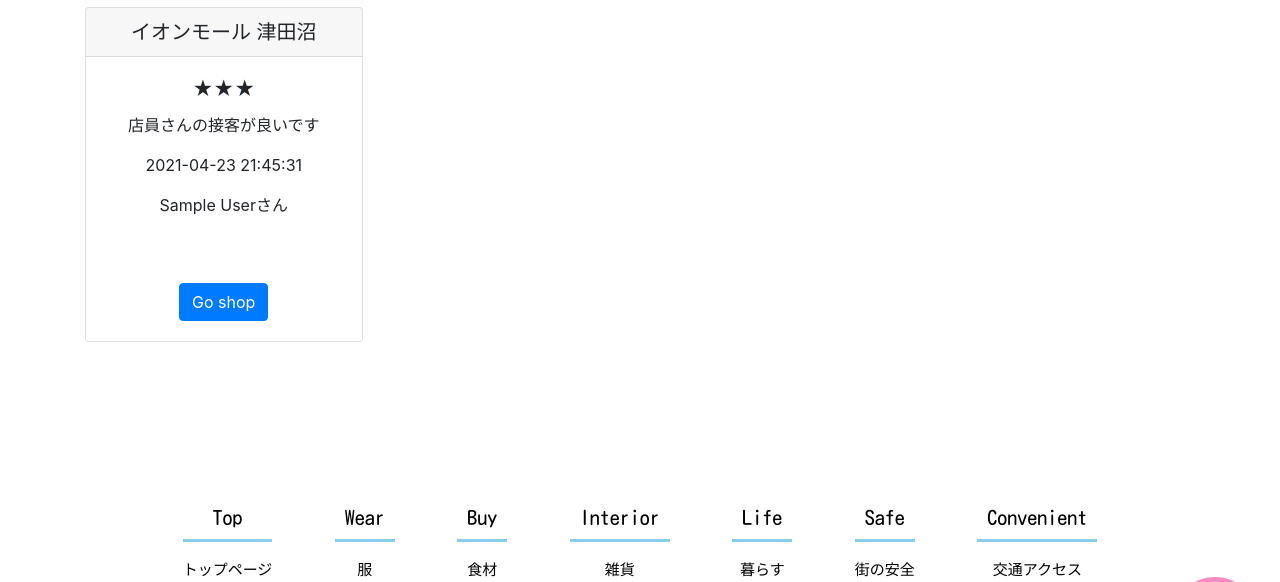
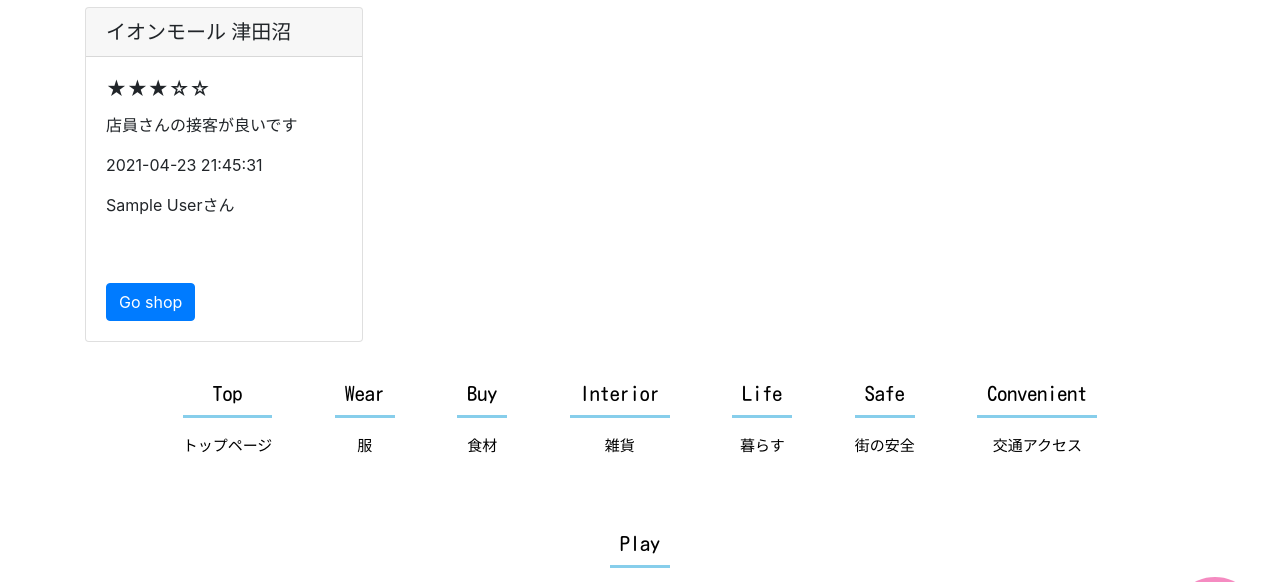
Before and after one commit to y-Kawanishi/tsudanuma-info, a PHP site: page /shop_comment/food.php in a window 1280 px wide. Shown: the part 113-695 px from the top of the page. Run offline with PHP 8.4, Linux system fonts and the light colour scheme; the visitor is signed in with stand-in values (Sample User, id 1); data comes from the database, SQL or seed files in the repository; tables that the repository leaves empty hold one stand-in row (values such as "Sample post"); some libraries are stand-ins or nearby versions; some web fonts are replaced.

Commit message:
コメント閲覧画面 デザイン

```diff
--- a/htdocs/shop_comment/index.php
+++ b/htdocs/shop_comment/index.php
@@ -5,12 +5,15 @@ $sql = "SELECT * FROM $table JOIN $item JOIN user ON $table.shop_id = $item.id A
 $stmt = $pdo -> query($sql);
 foreach($stmt as $row){
 ?>
-    <div class="card w-25">
+    <div class="card w-25 shop">
         <h5 class="card-header"><?=$row['brand']?> <?=$row['branch']?></h5>
         <div class="card-body">
             <h5 class="card-title"><?php
                 for($i = 0; $i < $row['star']; $i++){
                     echo "★";
+                }
+                for($i = $row['star']; $i < 5; $i++){
+                    echo "☆";
                 }
             ?></h5>
             <p class="card-text"><?=$row['comment']?></p>
@@ -19,6 +22,13 @@ foreach($stmt as $row){
             <a href="#" class="btn btn-primary">Go shop</a>
         </div>
     </div>
+    <style>
+    .shop{
+        text-align: left;
+        float: left;
+        margin: auto;
+    }
+    </style>
 <?php
 // print_r($row);
 }
```
